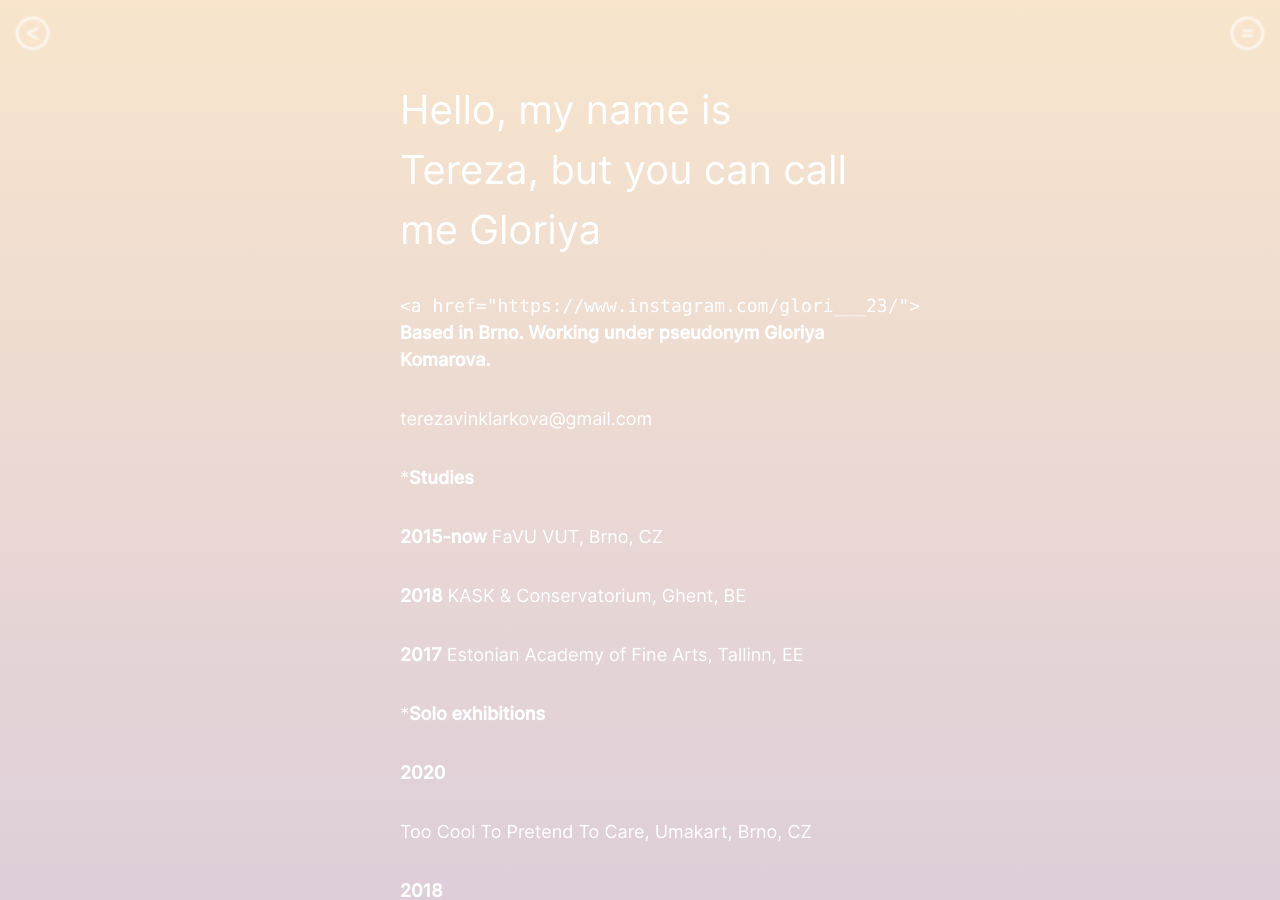
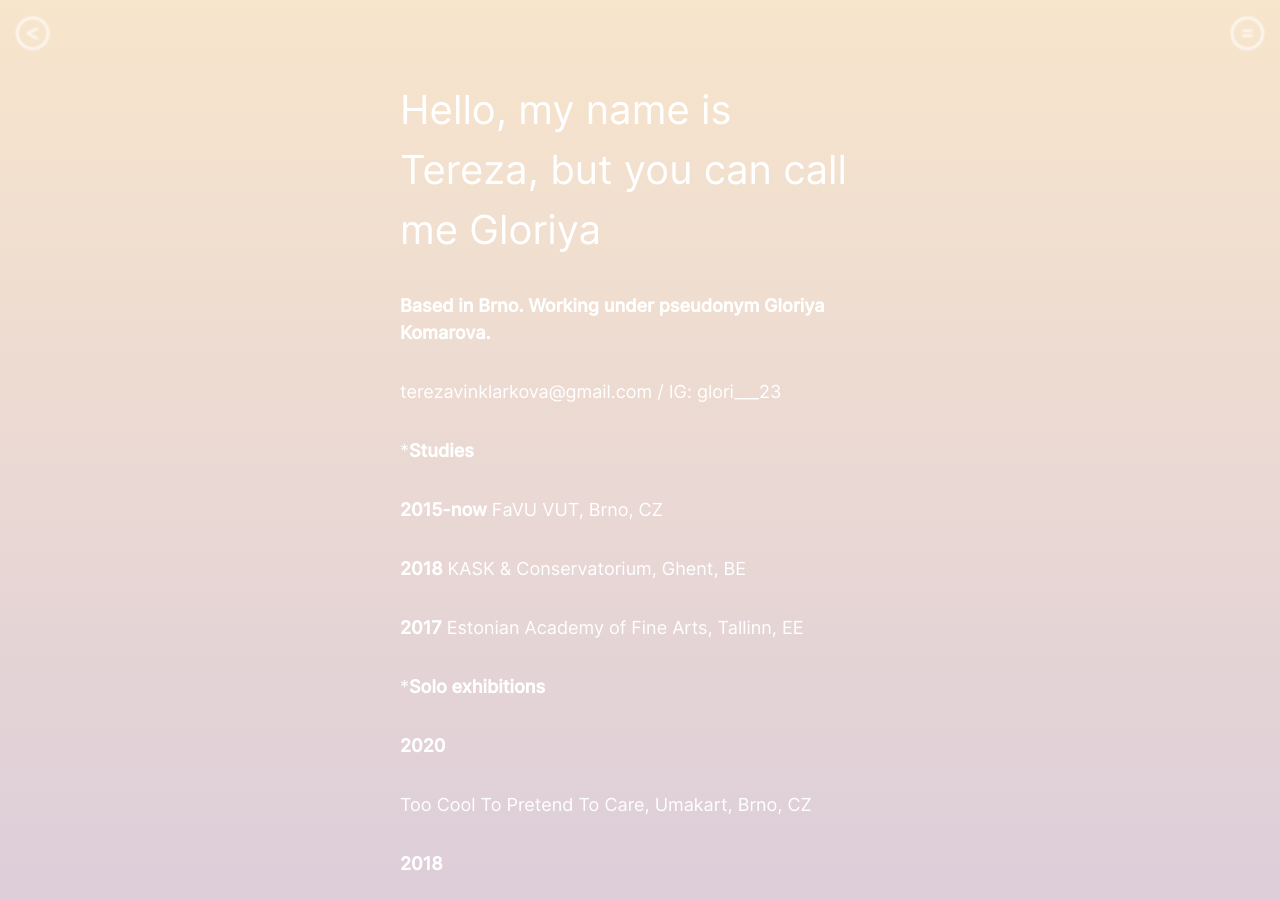
Before and after one commit to SimonBarak/tereza, a Jekyll site: the page built from about.md, in a window 1280 px wide and 900 px high. Built offline with Jekyll 4.4.1, drawn with Linux system fonts in a browser that asks for light colours.

Commit message:
Update from Forestry.io Simon Barak updated about.md

```diff
--- a/about.md
+++ b/about.md
@@ -4,11 +4,11 @@ layout: about
 ---
 # Hello, my name is Tereza, but you can call me Gloriya
 
-    <a href="https://www.instagram.com/glori___23/">
+
 
 **Based in Brno. Working under pseudonym Gloriya Komarova.**
 
-terezavinklarkova@gmail.com
+terezavinklarkova@gmail.com / IG: glori___23
 
 \***Studies**
 
```
